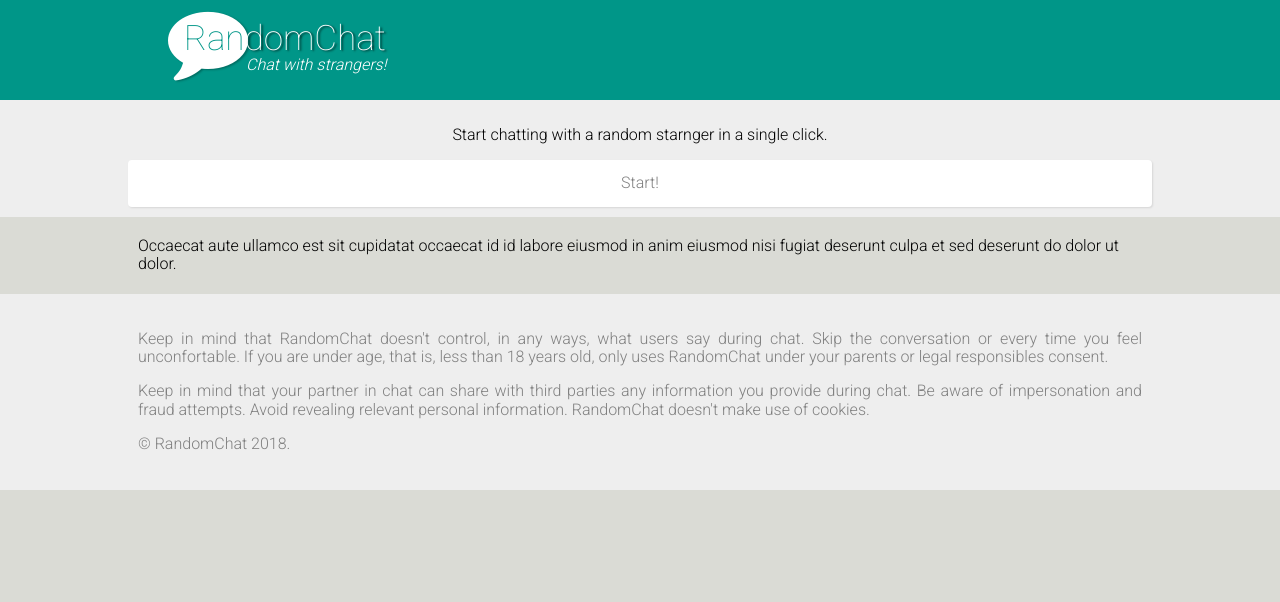
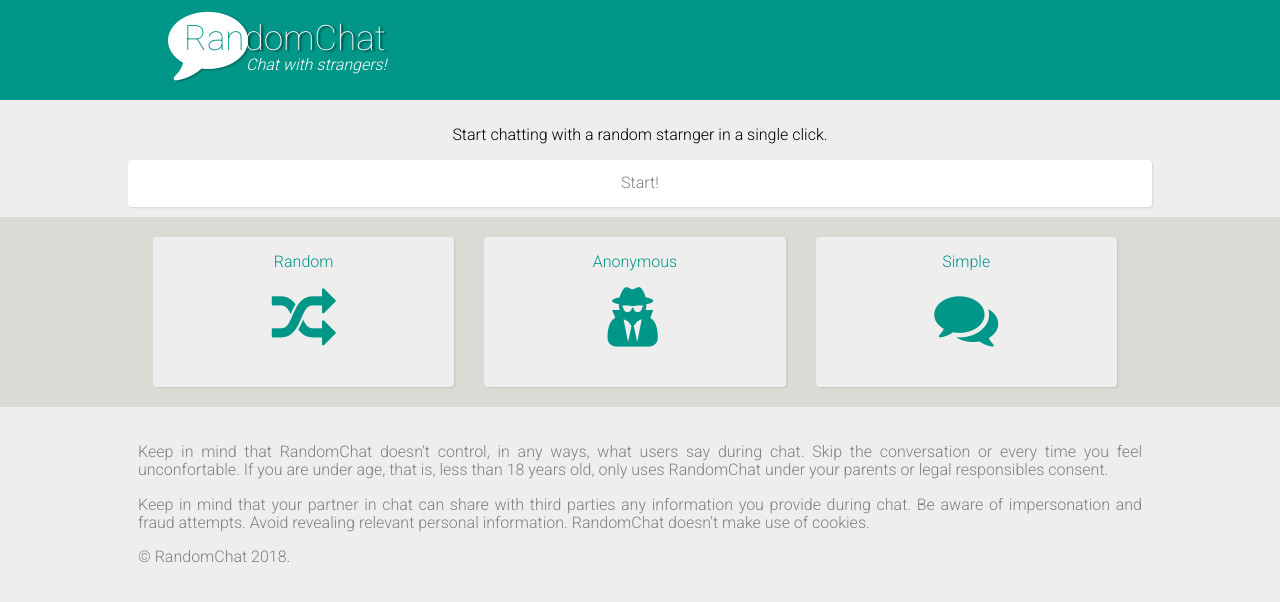
Before and after one commit to matheus-crivellari/randomchat, a Flask app: page / in a window 1280 px wide. Shown: the top 602 px of the page. Run offline with Flask 2, Linux system fonts and the light colour scheme; some libraries are stand-ins or nearby versions.

Commit message:
Updated home and scss.

```diff
--- a/assets/sass/home.scss
+++ b/assets/sass/home.scss
@@ -1,9 +1,18 @@
 @import 'colors.scss';
 
-$background_color 	: $color2;
+$background_color 	: $color3;
 $header_bgc 		: $color1;
 $nav_bgc 			: $color3;
+$main_bgc 			: $color2;
 $nav_button_bgc 	: white;
+
+.left{
+	float: left;
+}
+
+.clear{
+	clear: both;
+}
 
 html, body{
 	background: $background_color;
@@ -53,11 +62,32 @@ html, body{
 	main{
 		widht: 100%;
 		padding: 10px;
+		background-color: $main_bgc;
 
 		>div{
 			width: 100%;
 			padding: 10px;
 			box-sizing: border-box;
+
+			div.card{
+				position: relative;
+				height: 150px;
+				width: 100%;
+				background-color: $nav_bgc;
+				border-radius: 4px;
+				box-shadow: 1px 1px 2px 0px rgba(0, 0, 0, 0.1);
+				margin: 5px auto;
+				text-align: center;
+
+				p{
+					text-align: center;
+					color: $header_bgc;
+				}
+
+				i.fa{
+					color: $header_bgc;
+				}
+			}
 		}
 	}
 
@@ -84,6 +114,7 @@ html, body{
 		background-color: $nav_bgc;
 		box-sizing: border-box;
 		padding: 10px;
+		text-align: center;
 
 		button{
 			width: 100%;
@@ -115,6 +146,11 @@ html, body{
 			>div{
 				width: 512px;
 				margin: 0 auto;
+
+				>div.card{
+					width: 30%;
+					margin: 0 1.5%;
+				}
 			}
 		}
 
@@ -126,8 +162,6 @@ html, body{
 		}
 
 		nav{
-			text-align: center;
-
 			button{
 				width: 512px;
 				margin: 0 auto;
--- a/static/css/home.css
+++ b/static/css/home.css
@@ -7,8 +7,14 @@
 /* blood red */
 /* dark blue */
 /* baby blue */
+.left {
+  float: left; }
+
+.clear {
+  clear: both; }
+
 html, body {
-  background: #dadbd5;
+  background: #eeeeee;
   font-family: 'Roboto', sans-serif; }
   html header, body header {
     width: 100%;
@@ -40,11 +46,26 @@ html, body {
         font-style: italic; }
   html main, body main {
     widht: 100%;
-    padding: 10px; }
+    padding: 10px;
+    background-color: #dadbd5; }
     html main > div, body main > div {
       width: 100%;
       padding: 10px;
       box-sizing: border-box; }
+      html main > div div.card, body main > div div.card {
+        position: relative;
+        height: 150px;
+        width: 100%;
+        background-color: #eeeeee;
+        border-radius: 4px;
+        box-shadow: 1px 1px 2px 0px rgba(0, 0, 0, 0.1);
+        margin: 5px auto;
+        text-align: center; }
+        html main > div div.card p, body main > div div.card p {
+          text-align: center;
+          color: #009688; }
+        html main > div div.card i.fa, body main > div div.card i.fa {
+          color: #009688; }
   html footer, body footer {
     width: 100%;
     margin: 0;
@@ -63,7 +84,8 @@ html, body {
     margin: 0;
     background-color: #eeeeee;
     box-sizing: border-box;
-    padding: 10px; }
+    padding: 10px;
+    text-align: center; }
     html nav button, body nav button {
       width: 100%;
       height: 100%;
@@ -83,14 +105,15 @@ html, body {
   body main > div {
     width: 512px;
     margin: 0 auto; }
+    body main > div > div.card {
+      width: 30%;
+      margin: 0 1.5%; }
   body footer > div {
     width: 512px;
     margin: 0 auto; }
-  body nav {
-    text-align: center; }
-    body nav button {
-      width: 512px;
-      margin: 0 auto; } }
+  body nav button {
+    width: 512px;
+    margin: 0 auto; } }
 
 @media screen and (min-width: 1024px) {
   body header > div {
--- a/templates/home/index.html
+++ b/templates/home/index.html
@@ -32,9 +32,21 @@
 		<p>Start chatting with a random starnger in a single click.</p>
 		<a href="/chat"><button>Start!</button></a>
 	</nav>
-	<main>
-		<div>
-			Occaecat aute ullamco est sit cupidatat occaecat id id labore eiusmod in anim eiusmod nisi fugiat deserunt culpa et sed deserunt do dolor ut dolor.
+	<main class="clear">
+		<div class="clear">
+			<div class="card left">
+				<p>Random</p>
+				<i class="fa fa-random fa-4x"></i>
+			</div>
+			<div class="card left">
+				<p>Anonymous</p>
+				<i class="fa fa-user-secret fa-4x"></i>
+			</div>
+			<div class="card left">
+				<p>Simple</p>
+				<i class="fa fa-comments fa-4x"></i>
+			</div>
+			<div class="clear"></div>
 		</div>
 	</main>
 	<footer>
```
